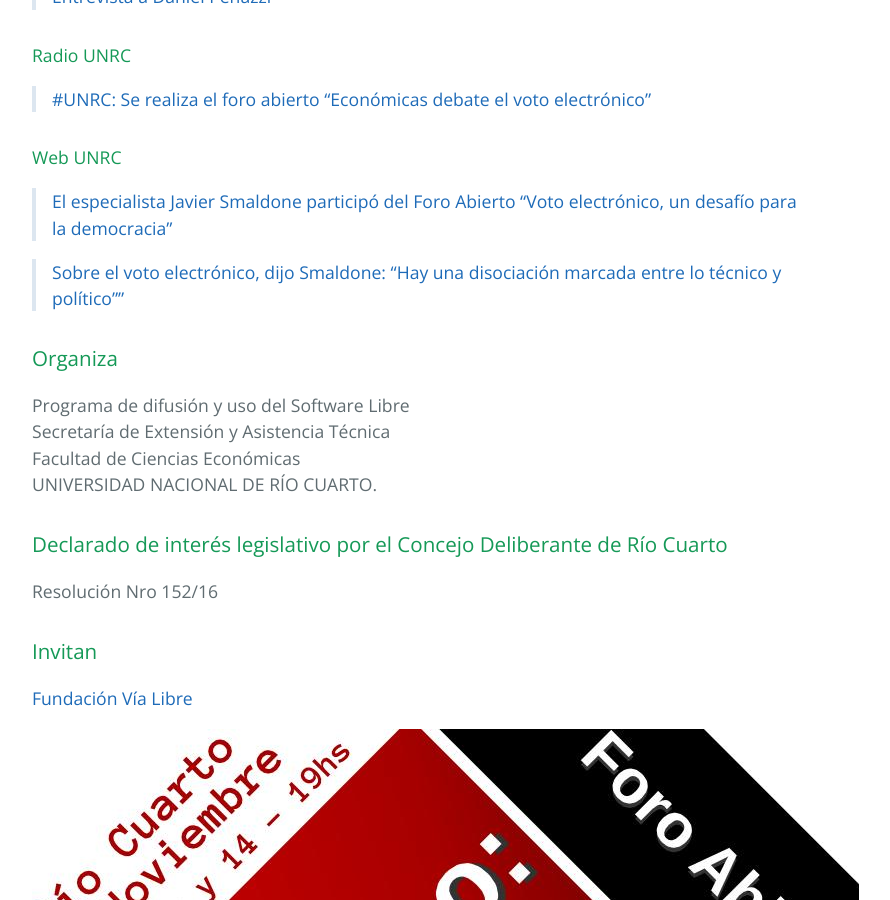
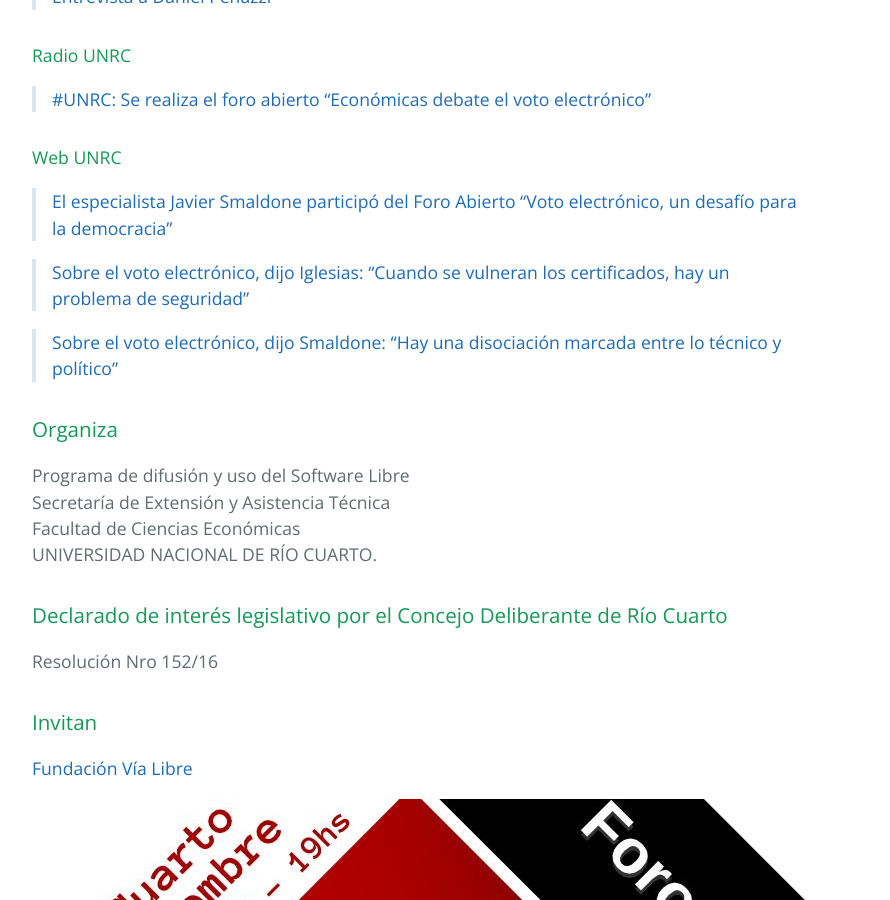
Before and after one commit to pewen/evoto, a Jekyll site: the page built from index.md, in a window 1280 px wide and 900 px high, scrolled down 1350 px. Shown: the whole window, without its empty margins (192-1082 px from the left). Built offline with Jekyll 4.4.1, drawn with Linux system fonts in a browser that asks for light colours.

Commit message:
minor changes

```diff
--- a/index.md
+++ b/index.md
@@ -32,7 +32,9 @@ title: {{ site.name }}
 #### Web UNRC
 > [El especialista Javier Smaldone participó del Foro Abierto “Voto electrónico, un desafío para la democracia”](https://www.unrc.edu.ar/unrc/n_comp.cdc?nota=30231)
 
-> [Sobre el voto electrónico, dijo Smaldone: “Hay una disociación marcada entre lo técnico y político””](http://www.eco.unrc.edu.ar/seccion/voto-electronico/)
+> [Sobre el voto electrónico, dijo Iglesias: “Cuando se vulneran los certificados, hay un problema de seguridad”](http://www.eco.unrc.edu.ar/seccion/voto-2/)
+
+> [Sobre el voto electrónico, dijo Smaldone: “Hay una disociación marcada entre lo técnico y político”](http://www.eco.unrc.edu.ar/seccion/voto-electronico/)
 
 ### Organiza
 
```
Also changed, not shown: 1 other file.
